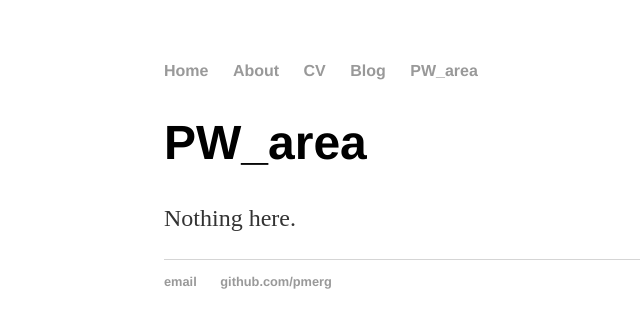
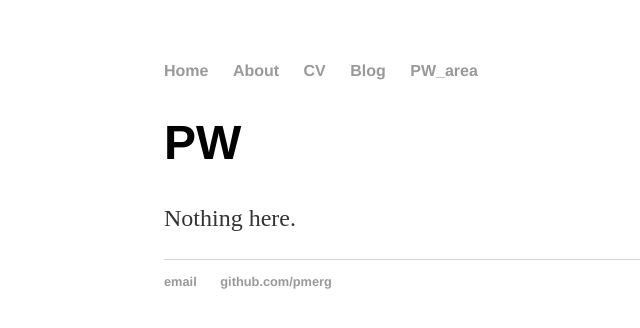
Before and after one commit to pmerg/pmerg.github.io, a Jekyll site: the page built from PW/index.html, in a window 1280 px wide. Shown: the top 328 px of the page, without its empty margins (28-668 px from the left). Built offline with Jekyll 4.4.1, drawn with Linux system fonts in a browser that asks for light colours.

Commit message:
Update index.html

```diff
--- a/PW/index.html
+++ b/PW/index.html
@@ -3,7 +3,7 @@ layout: default
 title: PW_area
 ---
 
-		<div class="PW_area">
-			<h1>PW_area</h1>
+		<div class="PW">
+			<h1>PW</h1>
 			<p>Nothing here.</p>
 		</div>
```
